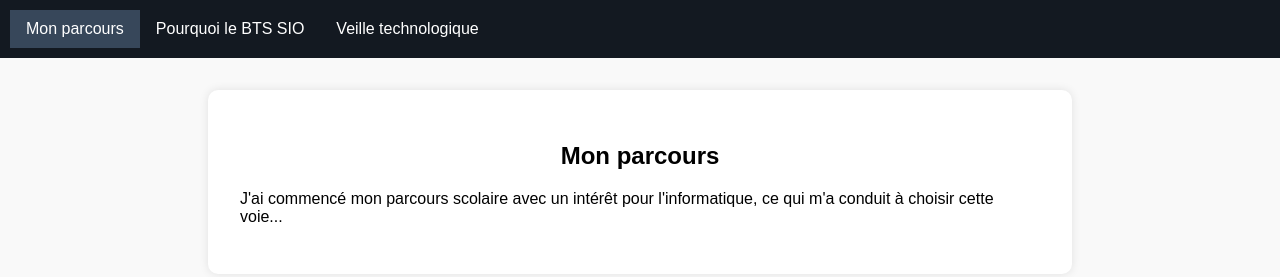
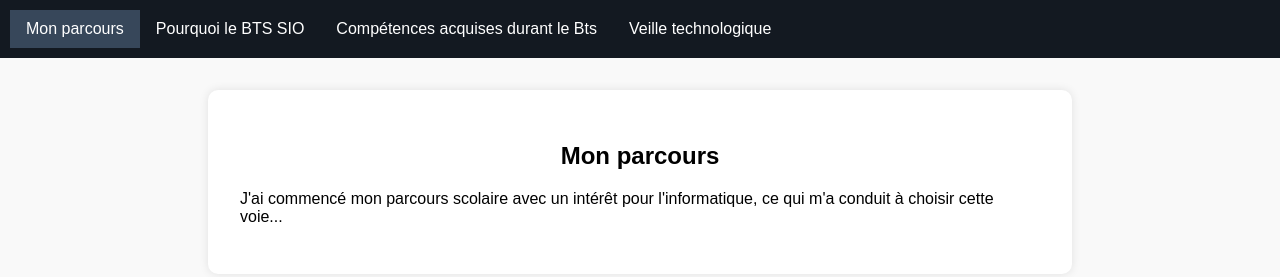
Before and after one commit to idriss93240/Portfolio, a plain HTML site: page index.html in a window 1280 px wide. Drawn offline with Linux system fonts and the light colour scheme.

Commit message:
Update index.html

```diff
--- a/index.html
+++ b/index.html
@@ -11,6 +11,7 @@
   <div class="navbar">
     <div class="tab active" onclick="showContent('parcours')">Mon parcours</div>
     <div class="tab" onclick="showContent('bts')">Pourquoi le BTS SIO</div>
+    <div class="tab" onclick="showContent('bts')">Compétences acquises durant le Bts</div>
     <div class="tab" onclick="showContent('avenir')">Veille technologique</div>
   </div>
 
```
